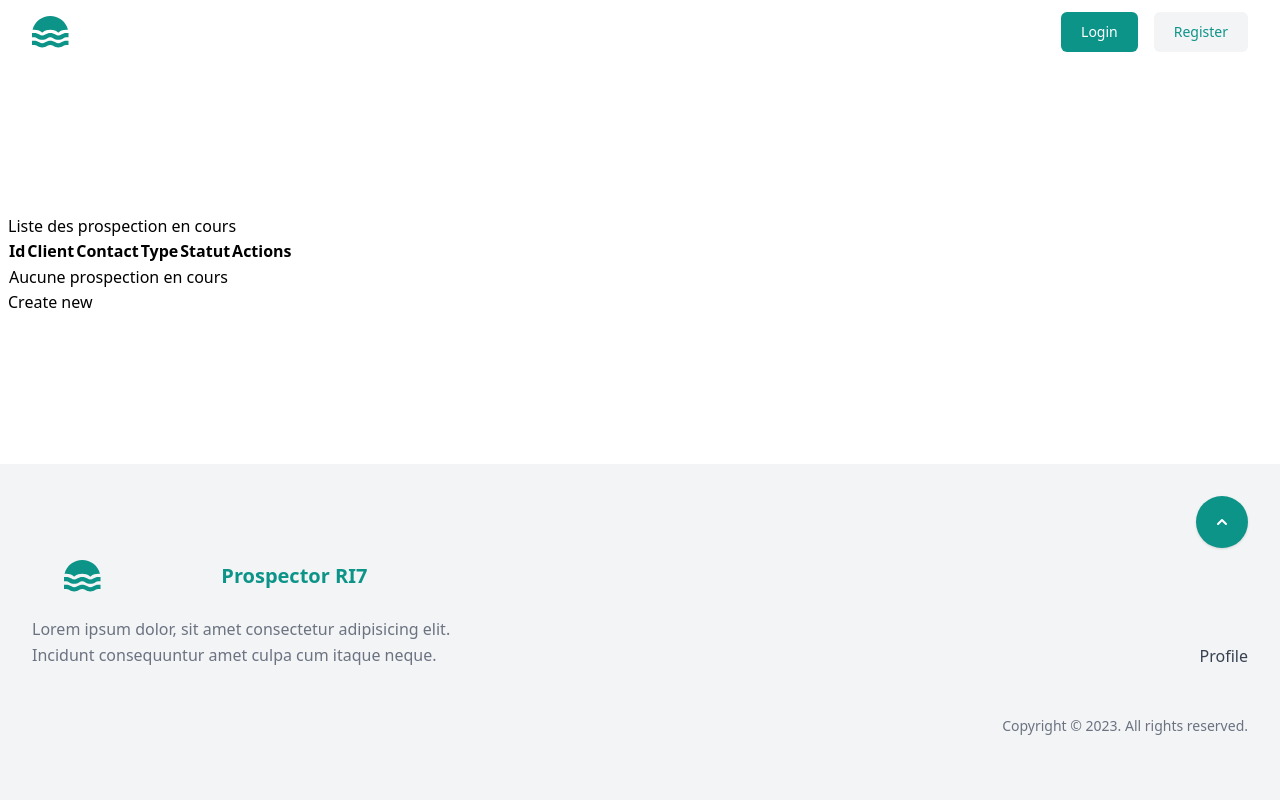
After one commit to mkl-devops-ri7/ri7-prospector, a Symfony app: template templates/prospection/index_prospection/index.html.twig in a window 1280 px wide. The commit adds this page. Run offline with Twig, Linux system fonts and the light colour scheme; the template is opened without the code that fills it, so the values that code supplies are empty; some libraries are stand-ins or nearby versions.

Commit message:
feat: #128 add new controller indexprospectioncontroller (#150)

```diff
--- a/templates/layouts/header.html.twig
+++ b/templates/layouts/header.html.twig
@@ -22,6 +22,14 @@
             <nav aria-label="Global" class="hidden md:block">
                 {% if is_granted('IS_AUTHENTICATED_REMEMBERED') %}
                     <ul class="flex items-center gap-6 text-sm">
+                        <li>
+                            <a
+                                class="text-gray-500 transition hover:text-gray-500/75 dark:text-white dark:hover:text-white/75"
+                                href={{path('app_prospection_index')}}
+                            >
+                                Prospections
+                            </a>
+                        </li>
                         {% if is_granted('ROLE_ADMIN') %}
                             <li>
                                 <a
--- /dev/null
+++ b/templates/prospection/index_prospection/index.html.twig
@@ -0,0 +1,39 @@
+{% extends 'base.html.twig' %}
+
+{% block title %}Liste des prospection en cours{% endblock %}
+
+{% block body %}
+    <h1>Liste des prospection en cours</h1>
+
+    <table class="table">
+        <thead>
+            <tr>
+                <th>Id</th>
+                <th>Client</th>
+                <th>Contact</th>
+                <th>Type</th>
+                <th>Statut</th>
+                <th>Actions</th>
+            </tr>
+        </thead>
+        <tbody>
+        {% for prospection in prospections %}
+            <tr>
+                <td>{{ prospection.id }}</td>
+                <td>{{ prospection.name }}</td>
+                <td>{{ prospection.contact|default('') }}</td>
+                <td>{{ prospection.status.value }}</td>
+                <td>
+                    <a href="{{ path('app_prospection_show', {'id': prospection.id}) }}">show</a>
+                </td>
+            </tr>
+        {% else %}
+            <tr>
+                <td colspan="5">Aucune prospection en cours</td>
+            </tr>
+        {% endfor %}
+        </tbody>
+    </table>
+
+    <a href="{{ path('app_prospection_new') }}">Create new</a>
+{% endblock %}
```
Also changed, not shown: src/Controller/Prospection/IndexProspectionController.php (added, +22 -0 lines).
